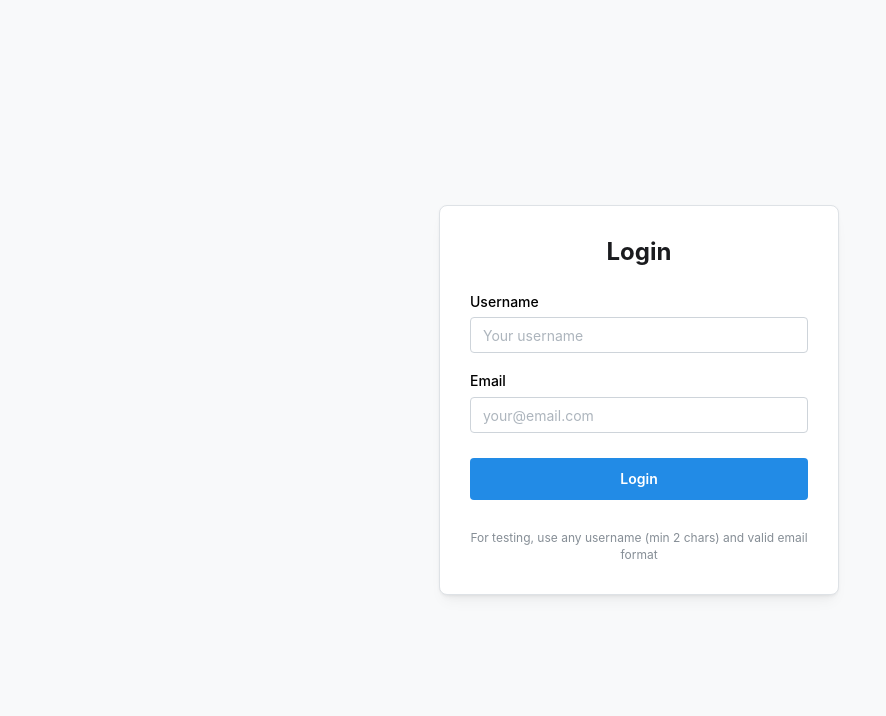
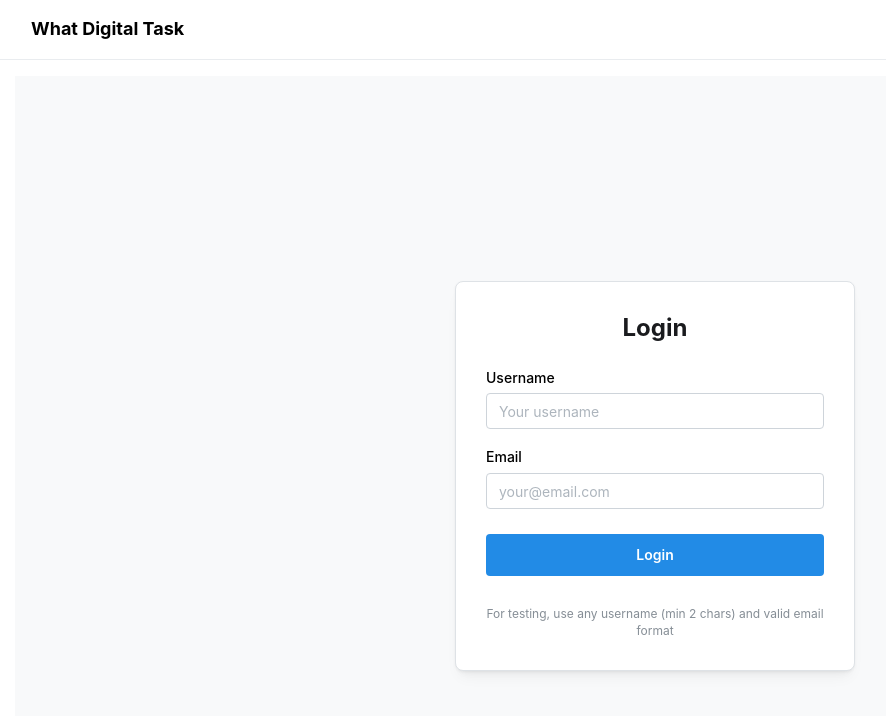
Before and after one commit to sirthomasii/what-digital-task, a Next.js app in the folder frontend/: page / in a window 1280 px wide. Shown: the top 716 px of the page, without its empty margins (1-887 px from the left). Built offline with nearby package versions, Linux system fonts and the light colour scheme.

Commit message:
feat: added header with email

```diff
--- a/frontend/src/app/layout.tsx
+++ b/frontend/src/app/layout.tsx
@@ -3,9 +3,10 @@
 import { Geist, Geist_Mono } from "next/font/google";
 import "./globals.css";
 import '@mantine/core/styles.css';
-import { MantineProvider, createTheme } from '@mantine/core';
+import { MantineProvider, createTheme, AppShell } from '@mantine/core';
 import { AuthProvider } from '@/contexts/AuthContext';
 import { UserProvider } from '@/contexts/UserContext';
+import { Header } from '@/components/Header';
 
 const geistSans = Geist({
   variable: "--font-geist-sans",
@@ -28,11 +29,20 @@ export default function RootLayout({
 }) {
   return (
     <html lang="en" className={`${geistSans.variable} ${geistMono.variable}`}>
-      <body>
+      <body style={{ margin: 0, padding: 0, height: '100vh', overflow: 'hidden' }}>
         <MantineProvider theme={theme}>
           <AuthProvider>
             <UserProvider>
-              {children}
+              <AppShell
+                header={{ height: 60 }}
+                padding="md"
+                style={{ height: '100vh' }}
+              >
+                <Header />
+                <AppShell.Main style={{ height: 'calc(100vh - 60px)' }}>
+                  {children}
+                </AppShell.Main>
+              </AppShell>
             </UserProvider>
           </AuthProvider>
         </MantineProvider>
--- /dev/null
+++ b/frontend/src/components/Header.tsx
@@ -0,0 +1,23 @@
+import { AppShell, Container, Group, Text, Box } from '@mantine/core';
+import { useUser } from '../contexts/UserContext';
+
+export function Header() {
+  const { user } = useUser();
+
+  return (
+    <AppShell.Header style={{ borderBottom: '1px solid #e9ecef' }}>
+      <Container size="xl" h="100%" py="sm">
+        <Group justify="space-between" h="100%" px="md">
+          <Text size="lg" fw={700}>What Digital Task</Text>
+          {user && (
+            <Box>
+              <Text size="sm" c="dimmed">
+                {user.email}
+              </Text>
+            </Box>
+          )}
+        </Group>
+      </Container>
+    </AppShell.Header>
+  );
+}
--- a/frontend/src/components/ProductTable.tsx
+++ b/frontend/src/components/ProductTable.tsx
@@ -380,8 +380,8 @@ export function ProductTable() {
   );
 
   return (
-    <Container size="md" p="md" h="100vh">
-      <Stack h="100%" gap={0}>
+    <Container size="md" h="100%" p={0}>
+      <Stack h="100%" gap="md">
         <Paper p="md" withBorder>
           <Group justify="space-between" align="center">
             <TextInput
@@ -391,12 +391,7 @@ export function ProductTable() {
               style={{ flex: 1 }}
             />
             <Group gap="md">
-              {user && (
-                <Text size="sm" c="dimmed">
-                  {user.email}
-                </Text>
-              )}
-              <Button onClick={handleLogout} color="red" variant="light">
+              <Button onClick={handleLogout} color="red" size="sm">
                 Logout
               </Button>
             </Group>
@@ -406,7 +401,8 @@ export function ProductTable() {
           style={{
             flex: 1,
             overflow: 'auto',
-            borderRadius: 0
+            borderRadius: 0,
+            margin: 0
           }}
         >
           <Table stickyHeader horizontalSpacing="md" verticalSpacing="sm" layout="fixed" style={{ tableLayout: 'fixed', width: '100%' }}>
```
Also changed, not shown: 1 other file (tests, documents, lock files or other folders).
